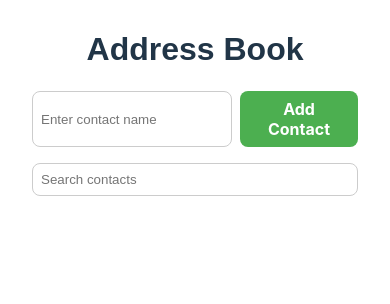
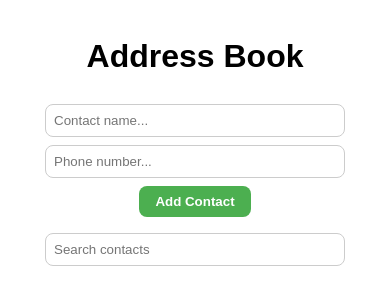
Before and after one commit to LadaM/goit-neo-react-hw-module6, a React (Vite) app: page / in a window 390 px wide. Shown: the top 304 px of the page. Built offline with nearby package versions, Linux system fonts and the light colour scheme.

Commit message:
t6: correction - added phone number

```diff
--- a/src/App.jsx
+++ b/src/App.jsx
@@ -1,15 +1,19 @@
 import SearchBox from './components/SearchBox.jsx';
 import ContactsForm from './components/ContactsForm.jsx';
 import css from './App.module.css';
+import ContactList from './components/ContactList.jsx';
 
 function App() {
 
   return (
-      <div className={css.container}>
-        <h1 className={css.title}>Address Book</h1>
+    <div className={css.container}>
+      <h1 className={css.title}>Address Book</h1>
+      <div className={css.formContainer}>
         <ContactsForm />
         <SearchBox />
       </div>
+      <ContactList />
+    </div>
   )
 }
 
--- a/src/App.module.css
+++ b/src/App.module.css
@@ -1,8 +1,17 @@
 .container {
     display: flex;
     flex-direction: column;
+    align-items: center;
     gap: 16px;
     height: 100vh;
+    width: 100%;
+}
+
+.formContainer {
+    display: flex;
+    flex-direction: column;
+    gap: 16px;
+    width: 300px;
 }
 
 .title {
--- a/src/components/Contact.jsx
+++ b/src/components/Contact.jsx
@@ -13,7 +13,10 @@ const Contact = ({ contact }) => {
 
   return (
     <li className={css.contactItem}>
-      <span>{contact.name}</span>
+      <div className={css.textContainer}>
+        <span>{contact.name}</span>
+        <span>{contact.phone}</span>
+      </div>
       <button onClick={handleDelete} className={css.deleteButton}><RiDeleteBinLine /></button>
     </li>
   );
@@ -23,6 +26,7 @@ Contact.propTypes = {
   contact: PropTypes.shape({
     id: PropTypes.string.isRequired,
     name: PropTypes.string.isRequired,
+    phone: PropTypes.string.isRequired,
   }),
 };
 
--- a/src/components/Contact.module.css
+++ b/src/components/Contact.module.css
@@ -6,6 +6,14 @@
     background-color: #f9f9f9;
     border: 1px solid #ccc;
     border-radius: 8px;
+    width: calc((100% - 24px) / 4);
+}
+
+.textContainer {
+    display: flex;
+    flex-direction: column;
+    align-items: flex-start;
+    gap: 4px;
 }
 
 .deleteButton {
--- a/src/components/ContactList.module.css
+++ b/src/components/ContactList.module.css
@@ -1,10 +1,8 @@
 .contactList {
   list-style: none;
-  padding: 0;
-  margin: 0;
-
   display: flex;
   flex-direction: row;
   flex-wrap: wrap;
   gap: 8px;
+  width: 100%;
 }
--- a/src/components/ContactsForm.jsx
+++ b/src/components/ContactsForm.jsx
@@ -5,13 +5,15 @@ import { useState } from 'react';
 
 const ContactsForm = () => {
   const [name, setName] = useState('');
+  const [phone, setPhone] = useState('');
   const dispatch = useDispatch();
 
   const handleSubmit = (e) => {
     e.preventDefault();
     if (name.trim()) {
-      dispatch(addContact({ id: Date.now().toString(), name }));
+      dispatch(addContact({ id: Date.now().toString(), name, phone }));
       setName('');
+      setPhone('')
     }
   };
 
@@ -22,7 +24,14 @@ const ContactsForm = () => {
         value={name}
         onChange={(e) => setName(e.target.value)}
         className={css.input}
-        placeholder="Enter contact name"
+        placeholder="Contact name..."
+      />
+      <input
+        type="text"
+        className={css.input}
+        value={phone}
+        onChange={(e) => setPhone(e.target.value)}
+        placeholder="Phone number..."
       />
       <button type="submit" className={css.addButton}>Add Contact</button>
     </form>
--- a/src/components/ContactsForm.module.css
+++ b/src/components/ContactsForm.module.css
@@ -1,14 +1,17 @@
 .contactForm {
     display: flex;
+    flex-direction: column;
+    align-items: center;
     justify-content: space-between;
     gap: 8px;
 }
 
 .input {
-    padding: 4px 8px;
+    padding: 8px;
     border: 1px solid #ccc;
     border-radius: 8px;
     min-width: 200px;
+    width: 100%;
 }
 
 .addButton {
--- a/src/index.css
+++ b/src/index.css
@@ -2,10 +2,6 @@
   font-family: Inter, system-ui, Avenir, Helvetica, Arial, sans-serif;
   line-height: 1.5;
   font-weight: 400;
-
-  color-scheme: light dark;
-  color: rgba(255, 255, 255, 0.87);
-  background-color: #242424;
 
   font-synthesis: none;
   text-rendering: optimizeLegibility;
@@ -24,57 +20,3 @@
   padding: 0;
   box-sizing: border-box;
 }
-
-a {
-  font-weight: 500;
-  color: #646cff;
-  text-decoration: inherit;
-}
-a:hover {
-  color: #535bf2;
-}
-
-body {
-  margin: 0;
-  display: flex;
-  place-items: center;
-  min-width: 320px;
-  min-height: 100vh;
-}
-
-h1 {
-  font-size: 3.2em;
-  line-height: 1.1;
-}
-
-button {
-  border-radius: 8px;
-  border: 1px solid transparent;
-  padding: 0.6em 1.2em;
-  font-size: 1em;
-  font-weight: 500;
-  font-family: inherit;
-  background-color: #1a1a1a;
-  cursor: pointer;
-  transition: border-color 0.25s;
-}
-button:hover {
-  border-color: #646cff;
-}
-button:focus,
-button:focus-visible {
-  outline: 4px auto -webkit-focus-ring-color;
-}
-
-@media (prefers-color-scheme: light) {
-  :root {
-    color: #213547;
-    background-color: #ffffff;
-  }
-  a:hover {
-    color: #747bff;
-  }
-  button {
-    background-color: #f9f9f9;
-  }
-}
```
